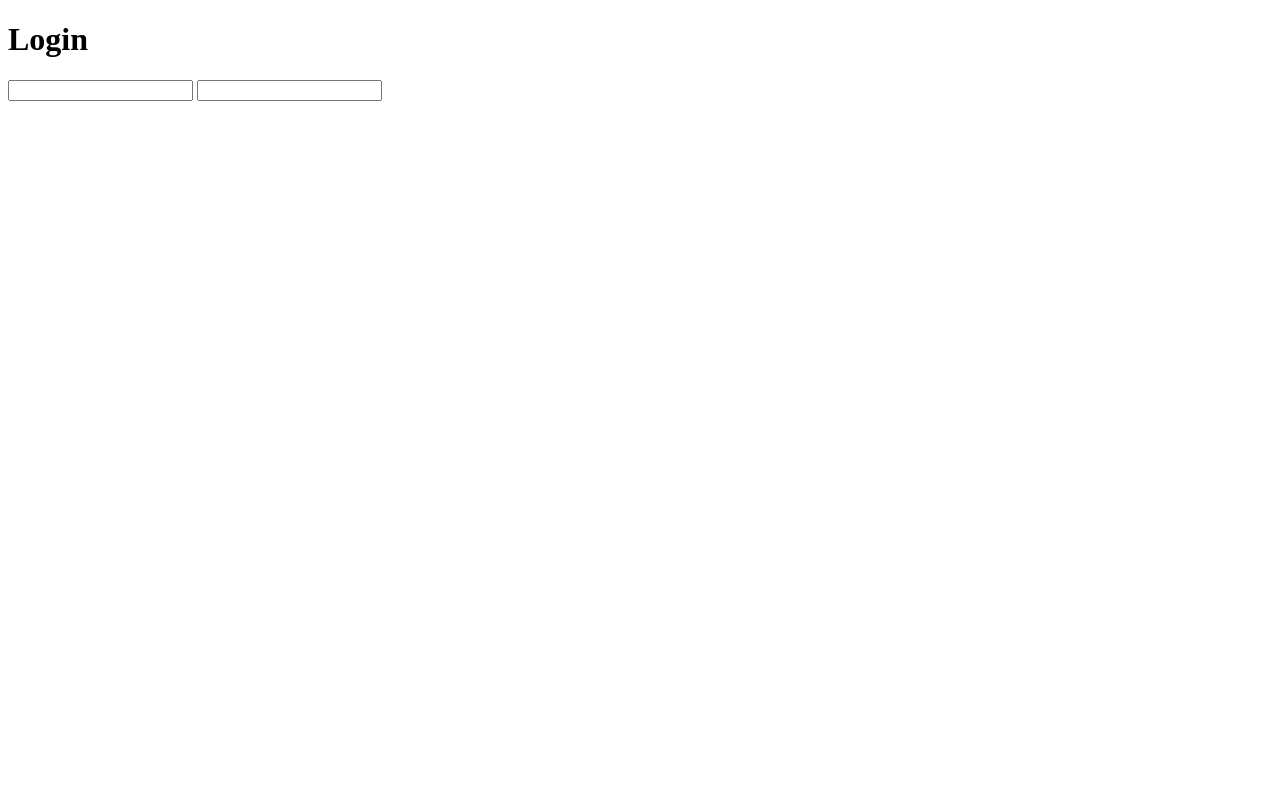
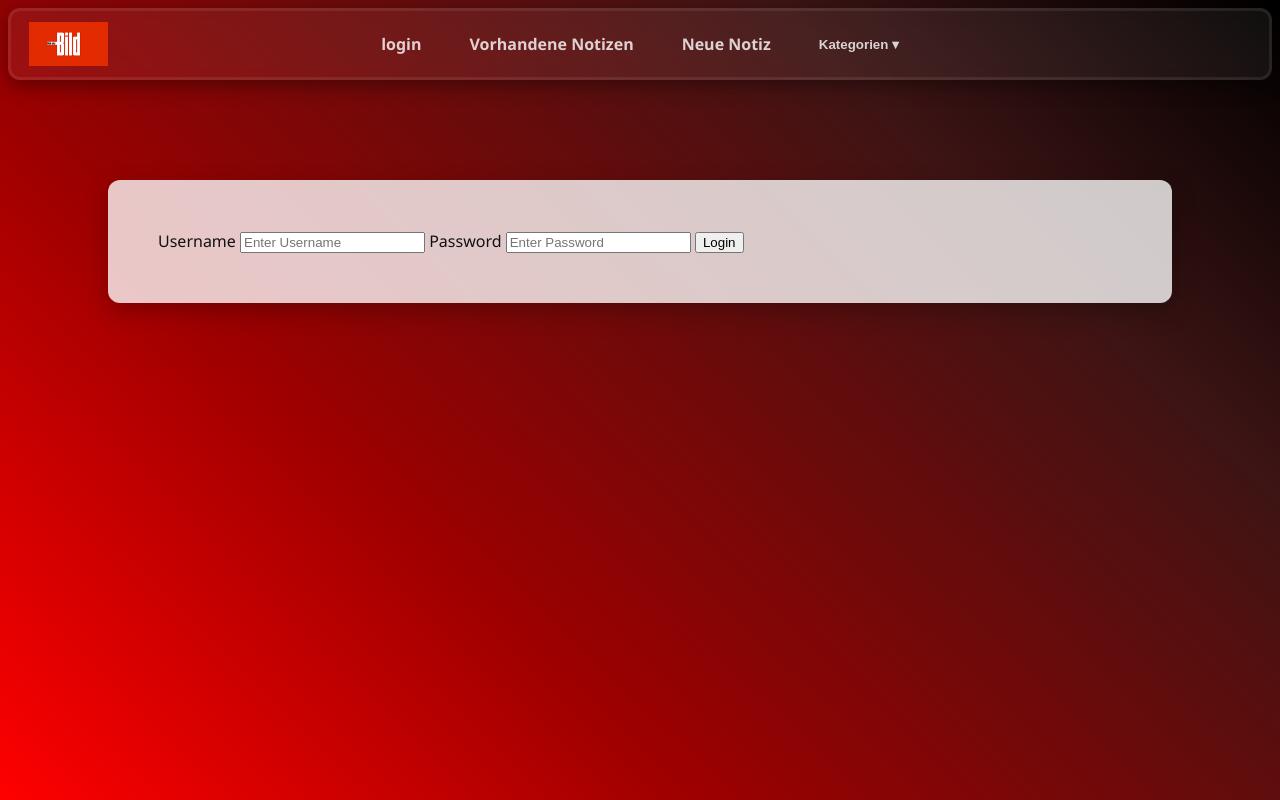
Before and after one commit to ueberredet/StudentNotes, a website: page public/login.html in a window 1280 px wide. Drawn offline with Linux system fonts and the light colour scheme.

Commit message:
login seite und eventhandler für login button hinzugefügt

```diff
--- a/public/login.html
+++ b/public/login.html
@@ -3,10 +3,40 @@
 <head>
   <meta charset="UTF-8">
   <title>Notizen</title>
+  <link rel="stylesheet" href="style.css">
+</head>
 
-</head>
 <body>
-    <h1>Login</h1>
-    <input type="text" id="loginname">
-    <input type="password" id="passwort">
+  <header class="navbar">
+    <img src="images.png" alt="StudentNotes Logo" class="navbar-logo">
+    <nav class="nav-links" aria-label="Hauptnavigation">
+      <a href="login.html">login</a>
+      <a href="index.html">Vorhandene Notizen</a>
+      <a href="upload.html">Neue Notiz</a>
+      <div class="dropdown">
+        <button class="dropbtn">Kategorien ▾</button>
+        <div class="dropdown-content">
+          <a href="#" data-category="alle">Alle</a>
+          <a href="#" data-category="programmieren">Programmieren</a>
+          <a href="#" data-category="softwareengineering">Softwareengineering</a>
+          <a href="#" data-category="bwl">BWL</a>
+          <a href="#" data-category="grundlagen der it">Grundlagen der IT</a>
+          <a href="#" data-category="recht">Recht</a>
+          <a href="#" data-category="marketing">Marketing</a>
+          <a href="#" data-category="mathe">Mathe</a>
+          <a href="#" data-category="mckinsey">McKinsey</a>
+        </div>
+      </div>
+    </nav>
+  </header>
+  <main>
+  <div class="logincard">
+    <label for="username">Username</label>
+    <input type="text" placeholder="Enter Username" name="username" required>
+    <label for="password">Password</label>
+    <input type="password" placeholder="Enter Password" name="password" required>
+    <button type="submit" id="submitLogin">Login</button>
+  </div>
+  </main>
+  <script src="main.js" ></script>
 </body>
--- a/public/main.js
+++ b/public/main.js
@@ -35,7 +35,13 @@ function loadNotes(category = currentCategory) {
       }
     });
 }
-
+const submitLogin = document.getElementById('submitLogin')
+if (submitLogin) {
+  submitLogin.addEventListener('click', (e) => {
+    e.preventDefault;
+    console.log("hallo der scheiß geht")
+  })
+}
 
 document.addEventListener('DOMContentLoaded', () => {
 
--- a/public/style.css
+++ b/public/style.css
@@ -169,3 +169,15 @@ body {
 .notizenTitel {
   color:white;
 }
+
+
+
+
+
+.logincard{
+  background: var(--card-bg-glass);
+  padding:50px;
+  margin: 100px;
+  border-radius:12px;
+  box-shadow:0 8px 24px rgba(0,0,0,0.25);
+}
```
Also changed, not shown: public/index.html (+1 -0 lines).
